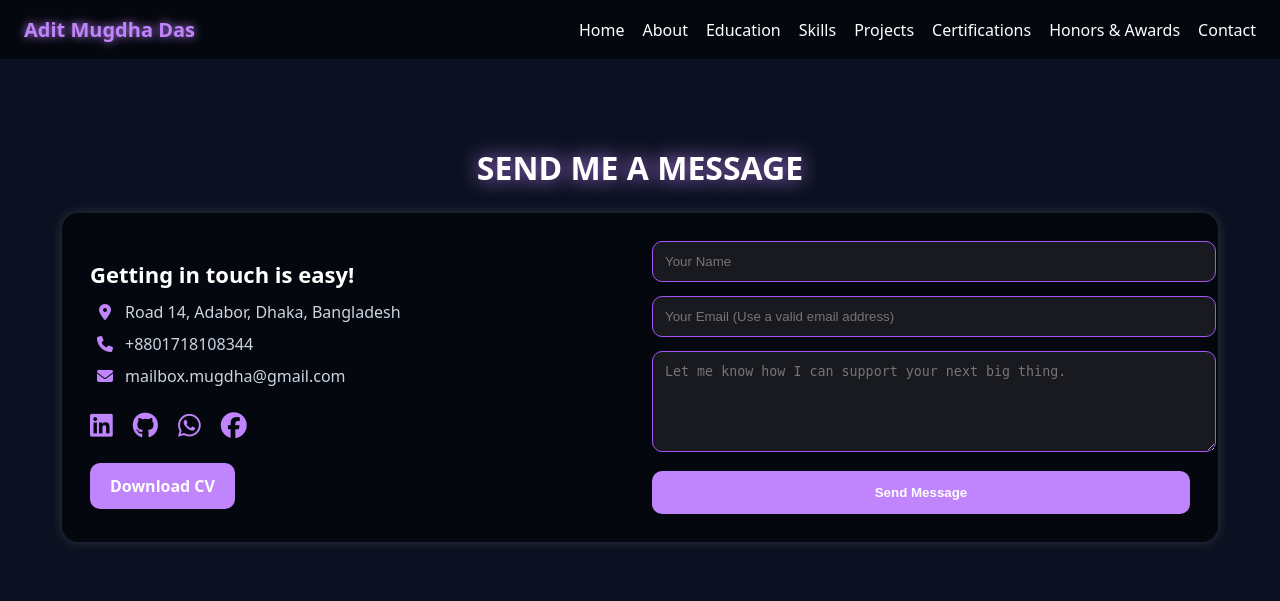
After one commit to Adit-Mugdha-das/portfolio_2107118, a PHP site: page /contact.php in a window 1280 px wide. The commit adds this page. Shown: the top 601 px of the page. Run offline with PHP 8.4, Linux system fonts and the light colour scheme.

Commit message:
contact page added and contact admin panel

```diff
--- a/about.php
+++ b/about.php
@@ -30,7 +30,7 @@ $intro4 = "Beyond academics, I’m passionate about sports (cricket, chess, foot
       <a href="skills.php">Skills</a>
       <a href="projects.php">Projects</a>
       <a href="certifications.php">Certifications</a>
-      <a href="awards.php">Honors & Awards</a>
+      <a href="achievements.php">Honors & Awards</a>
       <a href="contact.php">Contact</a>
     </nav>
   </div>
--- a/admin_achievements.php
+++ b/admin_achievements.php
@@ -102,6 +102,8 @@ $rows = $conn->query("SELECT id, title, org, issued, image FROM achievements ORD
         <a href="achievements.php">Public Achievements</a>
         <a href="admin_projects.php">Projects Admin</a>
         <a href="admin_certificates.php">Certs Admin</a>
+        <a href="admin_messages.php">Messages Admin</a>
+
         <a href="logout.php">Logout</a>
       </div>
     </div>
--- a/admin_certificates.php
+++ b/admin_certificates.php
@@ -112,6 +112,8 @@ $rows = $conn->query("SELECT id, title, issuer, issued_at, image FROM certificat
         <a href="certifications.php">Public Certifications</a>
         <a href="admin_projects.php">Projects Admin</a>
         <a href="admin_achievements.php">Achvmts Admin</a>
+        <a href="admin_messages.php">Messages Admin</a>
+
         <a href="logout.php">Logout</a>
       </div>
       </div>
--- a/admin_projects.php
+++ b/admin_projects.php
@@ -121,6 +121,8 @@ $rows = $conn->query("SELECT id, title, image, link FROM projects ORDER BY id DE
         <a href="projects.php">Public Projects</a>
         <a href="admin_certificates.php">Certificates Admin</a>
         <a href="admin_achievements.php">Achvmts Admin</a>
+        <a href="admin_messages.php">Messages Admin</a>
+
         <a href="logout.php">Logout</a>
       </div>
     </div>
--- /dev/null
+++ b/contact.php
@@ -0,0 +1,164 @@
+<?php
+// Simple form handler
+$notice = '';
+if ($_SERVER['REQUEST_METHOD'] === 'POST') {
+  $name    = trim($_POST['name'] ?? '');
+  $email   = trim($_POST['email'] ?? '');
+  $message = trim($_POST['message'] ?? '');
+
+  if ($name && filter_var($email, FILTER_VALIDATE_EMAIL) && $message) {
+    // 👉 Save to DB or send email here
+    $notice = "✅ Thanks! Your message has been sent.";
+  } else {
+    $notice = "⚠️ Please fill out all fields correctly.";
+  }
+}
+?>
+<!DOCTYPE html>
+<html lang="en">
+<head>
+  <meta charset="UTF-8">
+  <title>Contact - Mugdha</title>
+  <link rel="stylesheet"
+        href="https://cdnjs.cloudflare.com/ajax/libs/font-awesome/6.5.0/css/all.min.css"/>
+  <link rel="stylesheet"
+        href="https://cdnjs.cloudflare.com/ajax/libs/animate.css/4.1.1/animate.min.css"/>
+  <style>
+    body {background:#0b1120; color:#fff; font-family:system-ui,Segoe UI,Roboto,sans-serif; margin:0;}
+
+    nav {background:rgba(0,0,0,.6); padding:16px 24px; display:flex; justify-content:space-between; align-items:center;}
+    nav .brand {font-weight:bold; color:#c084fc; font-size:20px; text-shadow:0 0 10px #c084fc;}
+    nav ul {list-style:none; display:flex; gap:18px; margin:0; padding:0;}
+    nav ul li a {color:#fff; text-decoration:none; transition:.3s;}
+    nav ul li a:hover {color:#c084fc; text-shadow:0 0 8px #c084fc;}
+    nav .hamburger {display:none; font-size:24px; color:#c084fc; background:none; border:none;}
+
+    @media(max-width:768px){
+      nav ul {display:none; flex-direction:column; background:#000; position:absolute; top:60px; left:0; width:100%; padding:16px;}
+      nav ul.open {display:flex;}
+      nav .hamburger {display:block;}
+    }
+
+    .contact-section {padding:60px 20px; text-align:center;}
+    .contact-title {font-size:32px; font-weight:800; color:#fff; text-shadow:0 0 20px #c084fc; margin-bottom:24px;}
+
+    .contact-wrapper {max-width:1100px; margin:0 auto; display:flex; flex-wrap:wrap; gap:24px;
+      background:rgba(0,0,0,.6); border-radius:16px; padding:28px;
+      box-shadow:0 0 12px rgba(255,255,255,.15);}
+    .contact-left,.contact-right {flex:1 1 420px;}
+
+    .contact-left h2 {
+      font-size:22px;
+      font-weight:700;
+      margin-bottom:12px;
+      text-align:left; /* left aligned */
+    }
+
+    .contact-left p {
+      margin:10px 0;
+      color:#cbd5e1;
+      display:flex;
+      align-items:center;
+      gap:10px;
+      padding-left:5px;  /* shift right */
+    }
+    .contact-left i {
+      color:#c084fc;
+      min-width:20px;
+      text-align:center;
+    }
+
+    .socials {margin-top:20px; display:flex; gap:20px; font-size:26px;}
+    .socials a {color:#c084fc; transition:.3s;}
+    .socials a:hover {transform:scale(1.2); text-shadow:0 0 6px #9333ea;}
+
+    .btn {
+      display:inline-block;
+      margin-top:20px;
+      background:#c084fc;
+      color:#fff;
+      border-radius:10px;
+      font-weight:600;
+      text-decoration:none;
+      padding:12px 20px;
+      text-align:left; /* button aligned left */
+    }
+    .btn:hover {background:#a855f7;}
+
+    form .input,form textarea {width:100%; background:rgba(255,255,255,.08); color:#fff;
+      border:1px solid #a855f7; padding:12px; border-radius:10px; margin-bottom:14px;}
+    form button {width:100%; padding:14px; background:#c084fc; border:0; border-radius:10px;
+      font-weight:700; color:#fff; cursor:pointer;}
+    form button:hover {background:#a855f7;}
+
+    .notice {margin-bottom:16px; padding:10px; border-radius:10px;
+      background:#0f172a; color:#fff;}
+  </style>
+</head>
+<body>
+
+<!-- Navbar -->
+<nav>
+  <div class="brand">Adit Mugdha Das</div>
+  <button class="hamburger" id="hamburger"><i class="fas fa-bars"></i></button>
+  <ul id="navLinks">
+    <li><a href="homepage.php">Home</a></li>
+    <li><a href="about.php">About</a></li>
+    <li><a href="education.php">Education</a></li>
+    <li><a href="skills.php">Skills</a></li>
+    <li><a href="projects.php">Projects</a></li>
+    <li><a href="certifications.php">Certifications</a></li>
+    <li><a href="achievements.php">Honors & Awards</a></li>
+    <li><a href="contact.php" class="active">Contact</a></li>
+  </ul>
+</nav>
+
+<!-- Contact -->
+<section class="contact-section">
+  <h1 class="contact-title">SEND ME A MESSAGE</h1>
+
+  <?php if($notice): ?>
+    <div class="notice"><?= htmlspecialchars($notice) ?></div>
+  <?php endif; ?>
+
+  <div class="contact-wrapper">
+    <!-- Left -->
+    <div class="contact-left">
+      <h2>Getting in touch is easy!</h2>
+      <p><i class="fas fa-map-marker-alt"></i> Road 14, Adabor, Dhaka, Bangladesh</p>
+      <p><i class="fas fa-phone"></i> +8801718108344</p>
+      <p><i class="fas fa-envelope"></i> mailbox.mugdha@gmail.com</p>
+
+      <div class="socials">
+        <a href="https://www.linkedin.com/in/adit-mugdha-das-0a6723314/" target="_blank"><i class="fab fa-linkedin"></i></a>
+        <a href="https://github.com/Adit-Mugdha-das" target="_blank"><i class="fab fa-github"></i></a>
+        <a href="https://wa.me/8801718108344" target="_blank"><i class="fab fa-whatsapp"></i></a>
+        <a href="https://www.facebook.com/aditmugdha.das.3" target="_blank"><i class="fab fa-facebook"></i></a>
+      </div>
+
+      <div style="text-align:left;">
+  <a href="assets/cv/Adit_Mugdha_Das_CV.pdf" download class="btn">Download CV</a>
+</div>
+
+    </div>
+
+    <!-- Right -->
+    <div class="contact-right">
+      <form method="post">
+        <input class="input" type="text" name="name" placeholder="Your Name" required>
+        <input class="input" type="email" name="email" placeholder="Your Email (Use a valid email address)" required>
+        <textarea class="input" name="message" rows="5" placeholder="Let me know how I can support your next big thing." required></textarea>
+        <button type="submit">Send Message</button>
+      </form>
+    </div>
+  </div>
+</section>
+
+<script>
+document.getElementById('hamburger').addEventListener('click', ()=>{
+  document.getElementById('navLinks').classList.toggle('open');
+});
+</script>
+
+</body>
+</html>
```
Also changed, not shown: admin_messages.php (added, +102 -0 lines), css/style.css (+48 -0 lines).
